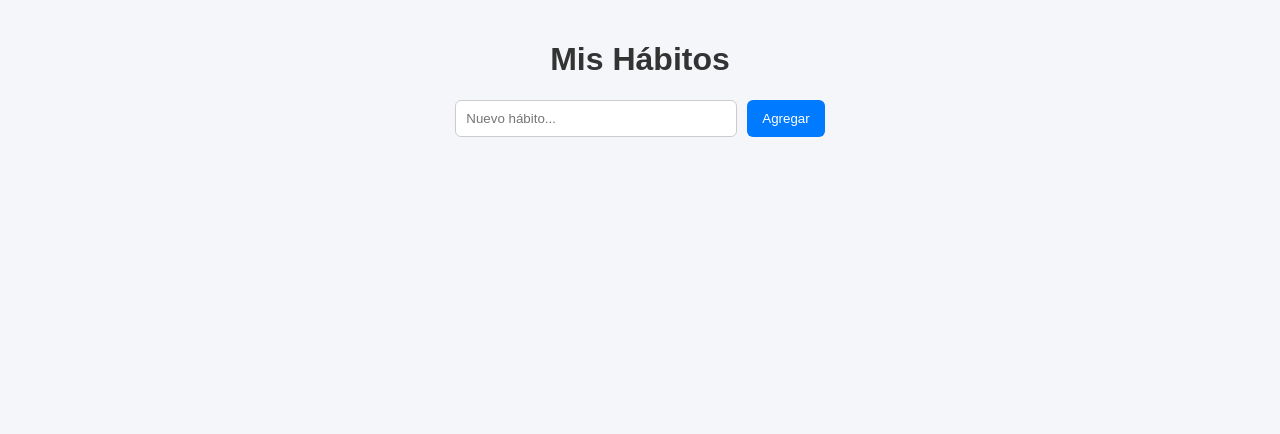
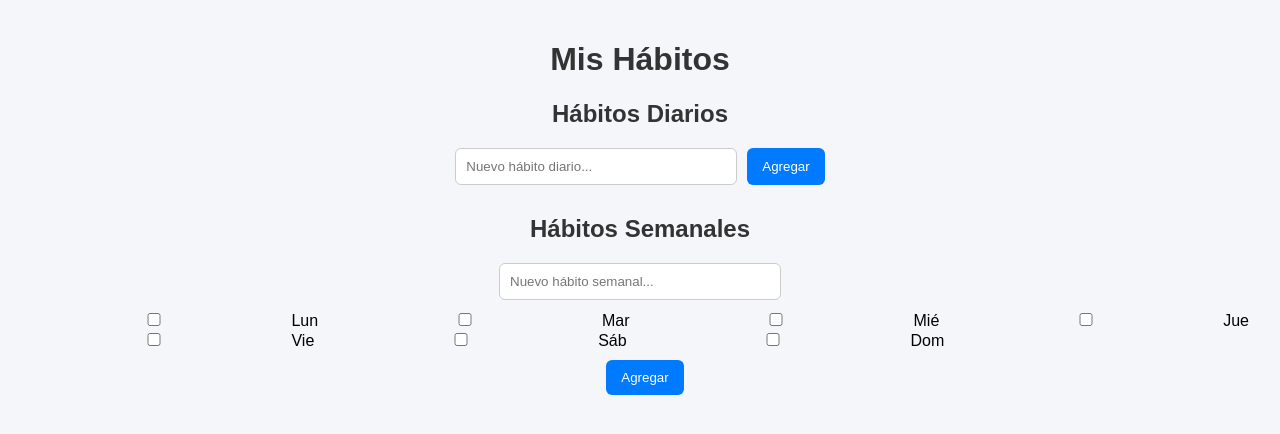
Before and after one commit to caaamyro-ai/proyectofinal, a Flask app: page / in a window 1280 px wide. Shown: the top 434 px of the page. Run offline with Flask 3, Linux system fonts and the light colour scheme; parts of the project's set-up code (start-up, migrations or seed data) failed here and were passed over.

Commit message:
se corrigió index con las rutas de hábitos semanales y diarios

```diff
--- a/app/templates/index.html
+++ b/app/templates/index.html
@@ -1,21 +1,21 @@
 <!DOCTYPE html> <!--Indica al navegador que el documento es HTML5. Es la declaración estándar que permite al navegador renderizar la página correctamente-->
 <html lang="es"> <!-- Indica que el contenido está en español -->
 <head>
-    <meta charset="UTF-8"> <!--Define la codificación de caracteres (UTF-8), necesaria para mostrar correctamente acentos y caracteres especiales-->
-    <meta name="viewport" content="width=device-width, initial-scale=1.0"> <!--viewport sirve para que pueda verse en el celu-->
-    <title>Proyecto Latinas in Cloud Tracker de Hábitos</title> <!-- este título no es visible en la página en sí-->
+    <meta charset="UTF-8"> <!--Define la codificación de caracteres UTF-8 para mostrar tildes y caracteres especiales-->
+    <meta name="viewport" content="width=device-width, initial-scale=1.0"> <!--Adaptación para móviles-->
+    <title>Proyecto Latinas in Cloud Tracker de Hábitos</title>
 
-    <!-- Link a Font Awesome para usar íconos -->
+    <!-- Íconos -->
     <link rel="stylesheet" href="https://cdnjs.cloudflare.com/ajax/libs/font-awesome/6.5.0/css/all.min.css">
 
-     <style>
+    <style>
         body {
             font-family: Arial, sans-serif;
             background: #f4f6f9;
             margin: 0;
             padding: 20px;
         }
-        h1 {
+        h1, h2 {
             text-align: center;
             color: #333;
         }
@@ -47,8 +47,9 @@
 
         /* Lista de hábitos */
         .habit-list {
-            max-width: 500px;
+            max-width: 600px;
             margin: auto;
+            margin-top: 30px;
         }
         .habit-item {
             background: white;
@@ -107,27 +108,39 @@
             visibility: visible;
             opacity: 1;
         }
-     </style>
+
+        /* Contenedor de días semanales */
+        .days-box {
+            margin-top: 10px;
+        }
+        .day-label {
+            margin-right: 8px;
+        }
+    </style>
 </head>
 
 <body>
     <h1>Mis Hábitos</h1>
+    <!--   FORMULARIO: HÁBITOS DIARIOS -->
+    <h2>Hábitos Diarios</h2>
 
-    <!-- Formulario para agregar hábito -->
-    <form class="add-form" action="{{ url_for('main.add_habit') }}" method="POST">
-        <input type="text" name="name" placeholder="Nuevo hábito..." required> <!-- required evita enviar vacío -->
+    <!-- Formulario para agregar hábito diario -->
+    <!--ahora apunta a main.add_daily_habit (nuevo endpoint correcto) -->
+    <form class="add-form" action="{{ url_for('main.add_daily_habit') }}" method="POST">
+        <input type="text" name="name" placeholder="Nuevo hábito diario..." required>
         <button type="submit">Agregar</button>
     </form>
 
+    <!-- LISTA DE HÁBITOS DIARIOS -->
     <div class="habit-list">
-        {% for habit in habits %}
+        {% for habit in daily %}
         <div class="habit-item {% if habit.completed %}completed{% endif %}">
             <span>{{ habit.name }}</span>
 
             <div class="buttons">
 
                 <!-- Botón completar -->
-                <form action="{{ url_for('main.complete_habit', habit_id=habit.id) }}" method="POST" class="tooltip">
+                <form action="{{ url_for('main.toggle_daily', habit_id=habit.id) }}" method="POST" class="tooltip">
                     <button class="btn btn-complete" type="submit">
                         <i class="fa-solid fa-check"></i>
                     </button>
@@ -135,7 +148,7 @@
                 </form>
 
                 <!-- Botón editar -->
-                <a href="{{ url_for('main.edit_habit', habit_id=habit.id) }}" class="tooltip">
+                <a href="{{ url_for('main.edit_daily', habit_id=habit.id) }}" class="tooltip">
                     <button class="btn btn-edit" type="button">
                         <i class="fa-solid fa-pen"></i>
                     </button>
@@ -143,7 +156,72 @@
                 </a>
 
                 <!-- Botón eliminar -->
-                <form action="{{ url_for('main.delete_habit', habit_id=habit.id) }}" method="POST" class="tooltip">
+                <form action="{{ url_for('main.delete_daily', habit_id=habit.id) }}" method="POST" class="tooltip">
+                    <button class="btn btn-delete" type="submit">
+                        <i class="fa-solid fa-trash"></i>
+                    </button>
+                    <span class="tooltiptext">Eliminar</span>
+                </form>
+
+            </div>
+        </div>
+        {% endfor %}
+    </div>
+
+    <!--   FORMULARIO: HÁBITOS SEMANALES -->
+    <h2>Hábitos Semanales</h2>
+
+    <!-- Formulario para agregar hábito semanal -->
+    <!-- Formato específico: checkboxes para elegir días -->
+    <form class="add-form" action="{{ url_for('main.add_weekly_habit') }}" method="POST" style="flex-direction: column; align-items:center;">
+
+        <input type="text" name="name" placeholder="Nuevo hábito semanal..." required>
+
+        <div class="days-box">
+            <!-- NOTA: values iguales a los almacenados en DB -->
+            <label class="day-label"><input type="checkbox" name="days" value="mon"> Lun</label>
+            <label class="day-label"><input type="checkbox" name="days" value="tue"> Mar</label>
+            <label class="day-label"><input type="checkbox" name="days" value="wed"> Mié</label>
+            <label class="day-label"><input type="checkbox" name="days" value="thu"> Jue</label>
+            <label class="day-label"><input type="checkbox" name="days" value="fri"> Vie</label>
+            <label class="day-label"><input type="checkbox" name="days" value="sat"> Sáb</label>
+            <label class="day-label"><input type="checkbox" name="days" value="sun"> Dom</label>
+        </div>
+
+        <button type="submit" style="margin-top:10px;">Agregar</button>
+    </form>
+
+    <!-- LISTA DE HÁBITOS SEMANALES -->
+    <div class="habit-list">
+        {% for habit in weekly %}
+        <div class="habit-item">
+            <span>{{ habit.name }}</span>
+
+            <div>
+                <!-- Mostrar los días en formato específico-->
+                <small>Días: {{ habit.days }}</small>
+            </div>
+
+            <div class="buttons">
+
+                <!-- Registrar completado por día -->
+                <a href="{{ url_for('main.view_weekly', habit_id=habit.id) }}" class="tooltip">
+                    <button class="btn btn-complete" type="button">
+                        <i class="fa-solid fa-calendar-check"></i>
+                    </button>
+                    <span class="tooltiptext">Registrar día</span>
+                </a>
+
+                <!-- Botón editar -->
+                <a href="{{ url_for('main.edit_weekly', habit_id=habit.id) }}" class="tooltip">
+                    <button class="btn btn-edit" type="button">
+                        <i class="fa-solid fa-pen"></i>
+                    </button>
+                    <span class="tooltiptext">Editar</span>
+                </a>
+
+                <!-- Eliminar -->
+                <form action="{{ url_for('main.delete_weekly', habit_id=habit.id) }}" method="POST" class="tooltip">
                     <button class="btn btn-delete" type="submit">
                         <i class="fa-solid fa-trash"></i>
                     </button>
```
Also changed, not shown: app/__init__.py (+13 -9 lines), instance/habits.db (added).
